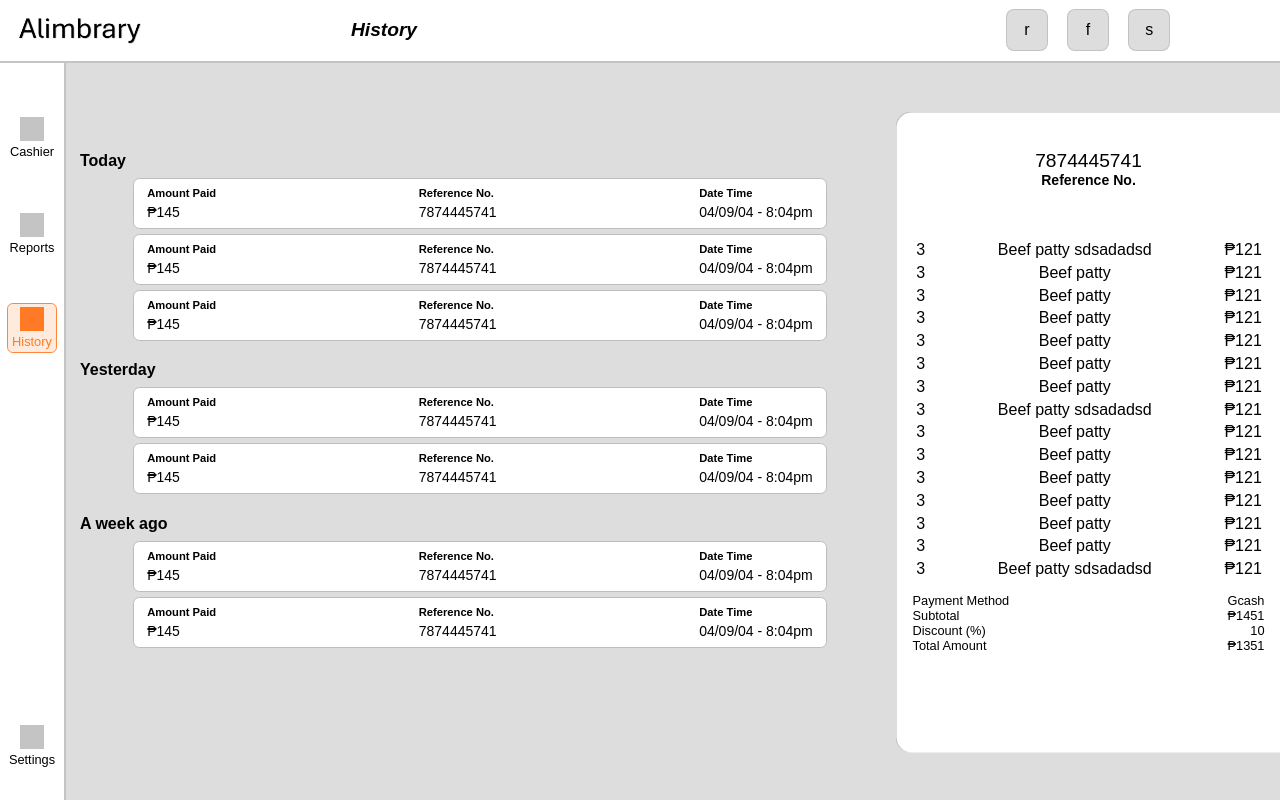
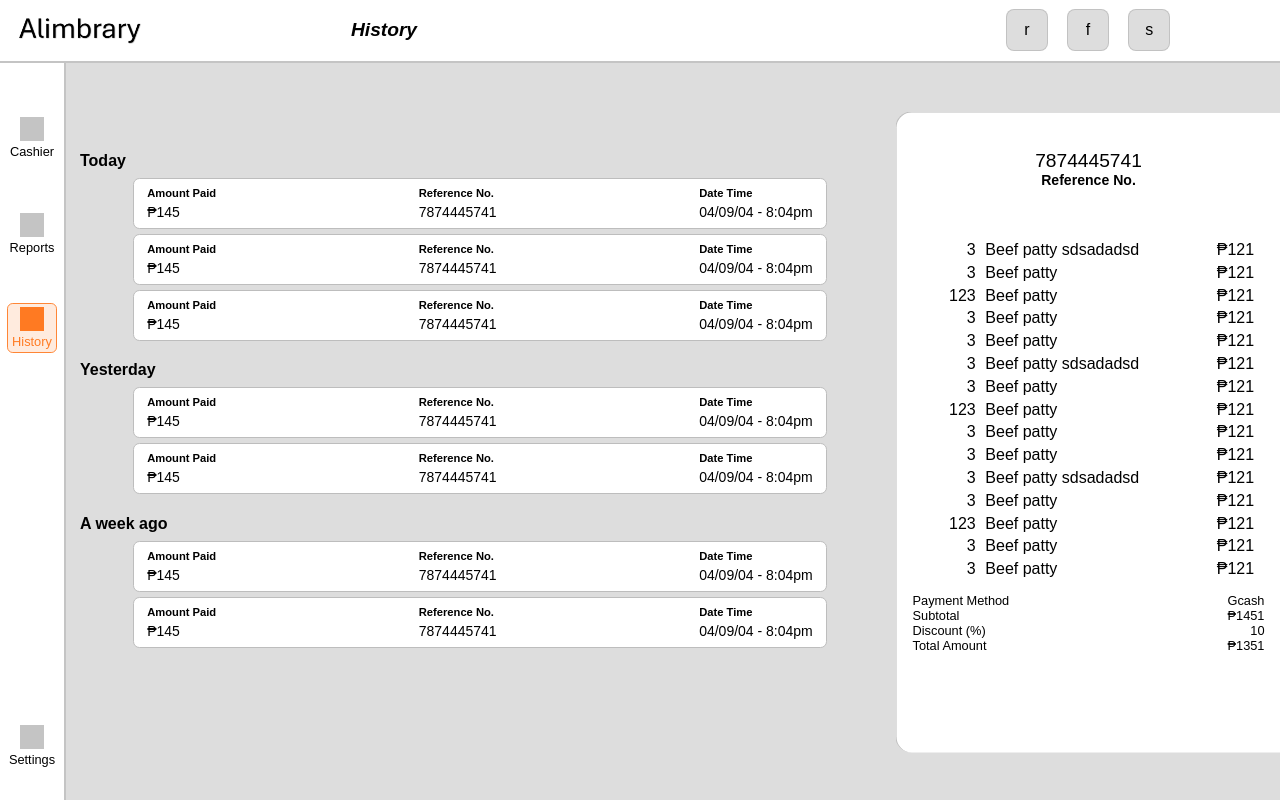
Before and after one commit to hikusama/chef-Jose-POS, a PHP site: page /pannel/history.html in a window 1280 px wide. Run offline with PHP 8.4, Linux system fonts and the light colour scheme.

Commit message:
History 100% UI

```diff
--- a/pannel/history.html
+++ b/pannel/history.html
@@ -179,7 +179,7 @@
                         <p>7874445741</p>
                         <h4>Reference No.</h4>
                     </ol>
-                    <ol>
+                    <ol class="history_ordered">
 
                         <li>
                             <p>3</p>
@@ -192,17 +192,7 @@
                             <p>₱121</p>
                         </li>
                         <li>
-                            <p>3</p>
-                            <p> Beef patty</p>
-                            <p>₱121</p>
-                        </li>
-                        <li>
-                            <p>3</p>
-                            <p> Beef patty</p>
-                            <p>₱121</p>
-                        </li>
-                        <li>
-                            <p>3</p>
+                            <p>123</p>
                             <p> Beef patty</p>
                             <p>₱121</p>
                         </li>
@@ -227,17 +217,7 @@
                             <p>₱121</p>
                         </li>
                         <li>
-                            <p>3</p>
-                            <p> Beef patty</p>
-                            <p>₱121</p>
-                        </li>
-                        <li>
-                            <p>3</p>
-                            <p> Beef patty</p>
-                            <p>₱121</p>
-                        </li>
-                        <li>
-                            <p>3</p>
+                            <p>123</p>
                             <p> Beef patty</p>
                             <p>₱121</p>
                         </li>
@@ -262,7 +242,7 @@
                             <p>₱121</p>
                         </li>
                         <li>
-                            <p>356</p>
+                            <p>123</p>
                             <p> Beef patty</p>
                             <p>₱121</p>
                         </li>
@@ -276,51 +256,7 @@
                             <p> Beef patty</p>
                             <p>₱121</p>
                         </li>
-                        <li>
-                            <p>3</p>
-                            <p> Beef patty</p>
-                            <p>₱121</p>
-                        </li>
-                        <li>
-                            <p>3</p>
-                            <p> Beef patty</p>
-                            <p>₱121</p>
-                        </li>
-                        <li>
-                            <p>3</p>
-                            <p>Beef patty sdsadadsd</p>
-                            <p>₱121</p>
-                        </li>
-                        <li>
-                            <p>3</p>
-                            <p> Beef patty</p>
-                            <p>₱121</p>
-                        </li>
-                        <li>
-                            <p>3</p>
-                            <p> Beef patty</p>
-                            <p>₱121</p>
-                        </li>
-                        <li>
-                            <p>3</p>
-                            <p> Beef patty</p>
-                            <p>₱121</p>
-                        </li>
-                        <li>
-                            <p>3</p>
-                            <p> Beef patty</p>
-                            <p>₱121</p>
-                        </li>
-                        <li>
-                            <p>3</p>
-                            <p> Beef patty</p>
-                            <p>₱121</p>
-                        </li>
-                        <li>
-                            <p>3</p>
-                            <p> Beef patty</p>
-                            <p>₱121</p>
-                        </li>
+
 
                     </ol>
                     <ol>
--- a/styling/history.css
+++ b/styling/history.css
@@ -105,7 +105,22 @@
     font-size: .88rem;
 }
 
-.history_info ol:nth-child(2) p{
+.history_ordered p:nth-child(2){
+    text-align: start;
+
+}
+.history_ordered p:nth-child(3){
+    justify-content: end;
+
+
+}
+.history_ordered p:nth-child(1){
+
+    justify-content: end;
+
+}
+
+.history_ordered p{
     display: flex;
     align-items: center;
 }
@@ -124,15 +139,18 @@
     row-gap: .3rem;
 }
 .history_info ol:nth-child(2) li{
-    display: flex;
-    justify-content: space-between;
+    display: grid;
+    grid-template-columns: 15% 50% 25%;
     column-gap: .6rem;
+    justify-content: center;
     width: 90%;
 }
 
+
 .history_info ol:nth-child(2) li:hover{
-    background-color: rgba(189, 189, 189, 0.438);
-    border-radius: .5rem;
+    outline: solid 1px rgba(255, 104, 3, 0.87);
+    border-radius: .3rem;
+    background-color: rgba(255, 104, 3, 0.329);
 }
 .history_info ol:nth-child(3){
     margin-top: 1rem;
```
